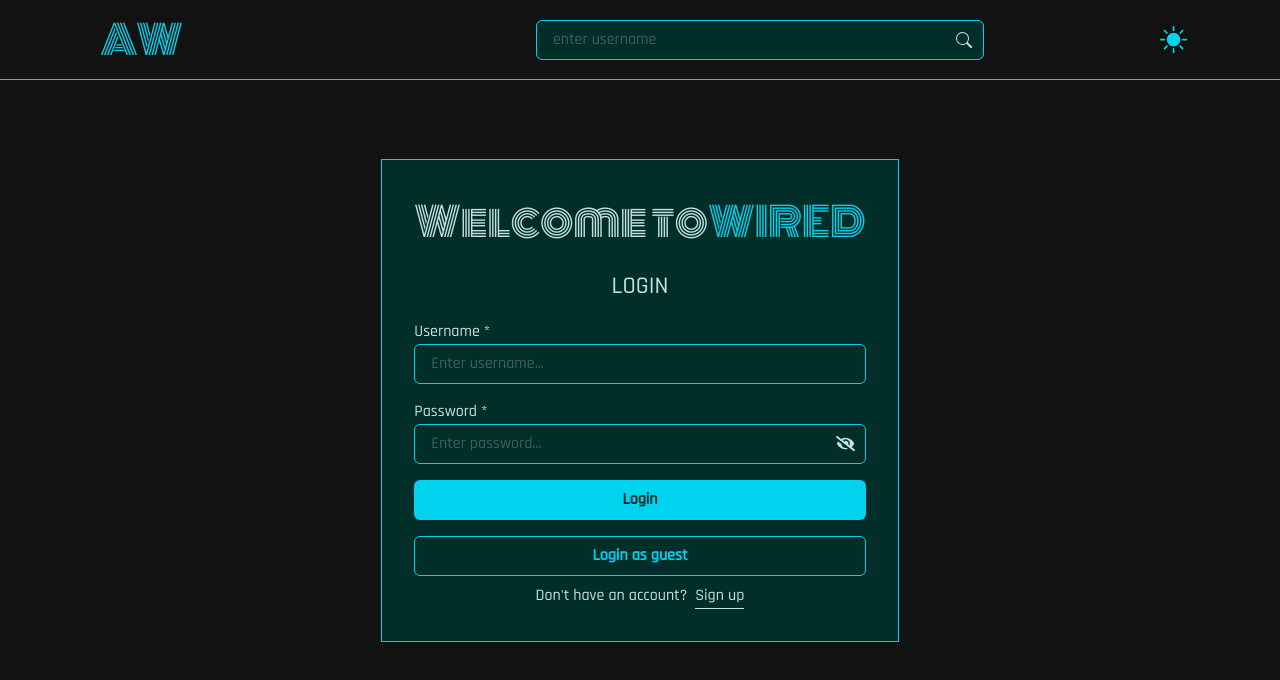
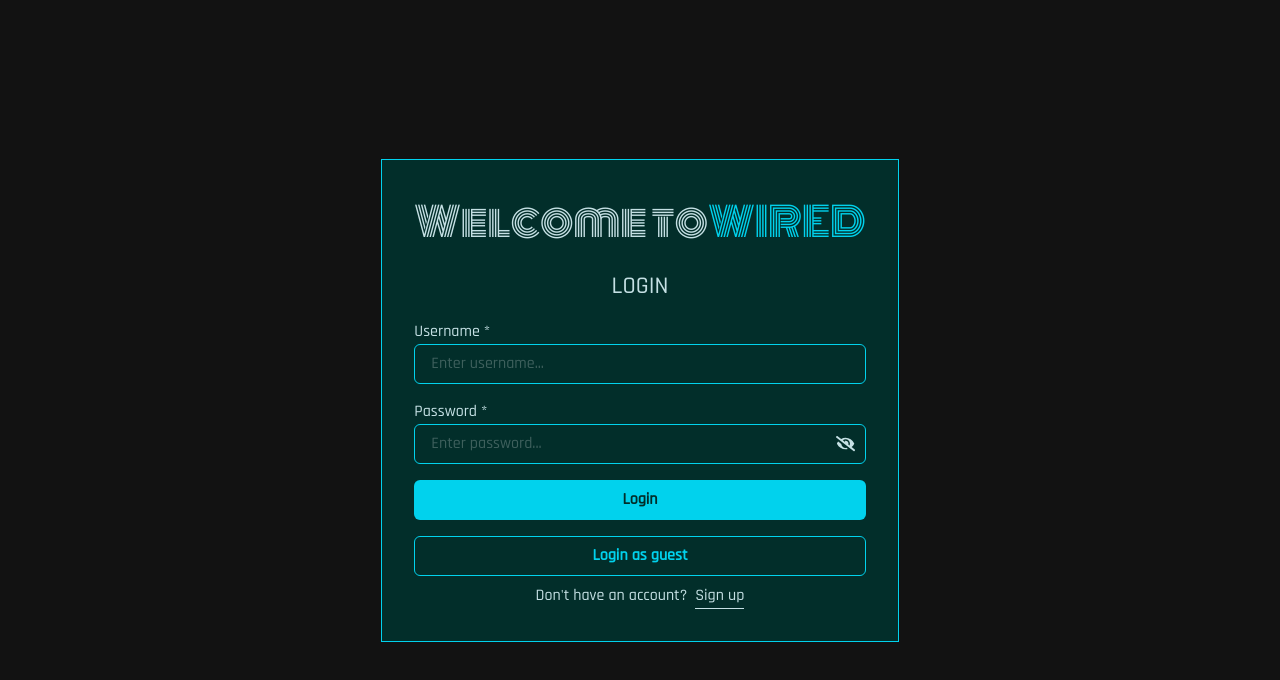
Before and after one commit to poornima-alugubelly/asimov-wired, a React (Create React App) app: page /login in a window 1280 px wide. Shown: the top 680 px of the page. Built offline with nearby package versions, Linux system fonts and the light colour scheme; sample sign-in values are in the browser's storage; what miragejs would draw is missing.

Commit message:
fix: fixed login error

```diff
--- a/src/App.js
+++ b/src/App.js
@@ -2,8 +2,6 @@
 import { Box } from "@chakra-ui/react";
 import { ToastContainer } from "react-toastify";
 import "react-toastify/dist/ReactToastify.css";
-import { NavBar } from "./components";
-import { BottomNav } from "./components";
 import { AppRoutes } from "./routes/AppRoutes";
 import { LikesListModal } from "./features";
 import { useSelector } from "react-redux";
@@ -12,11 +10,9 @@
 	const { openLikesList, likesList } = useSelector((state) => state.posts);
 	return (
 		<Box h="100vh">
-			<NavBar />
 			<AppRoutes />
 			{openLikesList && <LikesListModal usersList={likesList} />}
 			<ToastContainer theme="colored" autoClose={1000} position="bottom-left" />
-			<BottomNav />
 		</Box>
 	);
 };
--- a/src/features/Home/Home.jsx
+++ b/src/features/Home/Home.jsx
@@ -18,6 +18,8 @@
 import { Bookmarks } from "../Posts/Bookmarks";
 import { SortPosts } from "./components/SortPosts";
 import { Explore } from "../Posts/Explore";
+import { NavBar } from "../../components/NavBar";
+import { BottomNav } from "../../components/BottomNav";
 
 export const Home = () => {
 	const colorToggler = useColorToggler();
@@ -27,6 +29,8 @@
 	let location = useLocation();
 	let currPage = location.state?.pageToShow;
 	return (
+		<>
+			<NavBar />
 			<Box {...mainContainer}>
 				<Grid {...mainGrid}>
 					<GridItem {...sideNavGrid}>
@@ -38,7 +42,10 @@
 						else if (currPage === "explore") return <Explore />;
 						else {
 							return (
-							<GridItem {...postsGridContainer} borderColor={colorToggler(400)}>
+								<GridItem
+									{...postsGridContainer}
+									borderColor={colorToggler(400)}
+								>
 									<Box
 										borderBottom={"1px solid"}
 										borderBottomColor={colorToggler(600)}
@@ -64,5 +71,7 @@
 					</GridItem>
 				</Grid>
 			</Box>
+			<BottomNav />
+		</>
 	);
 };
```
Lines whose indentation alone changed are shown as unchanged.
